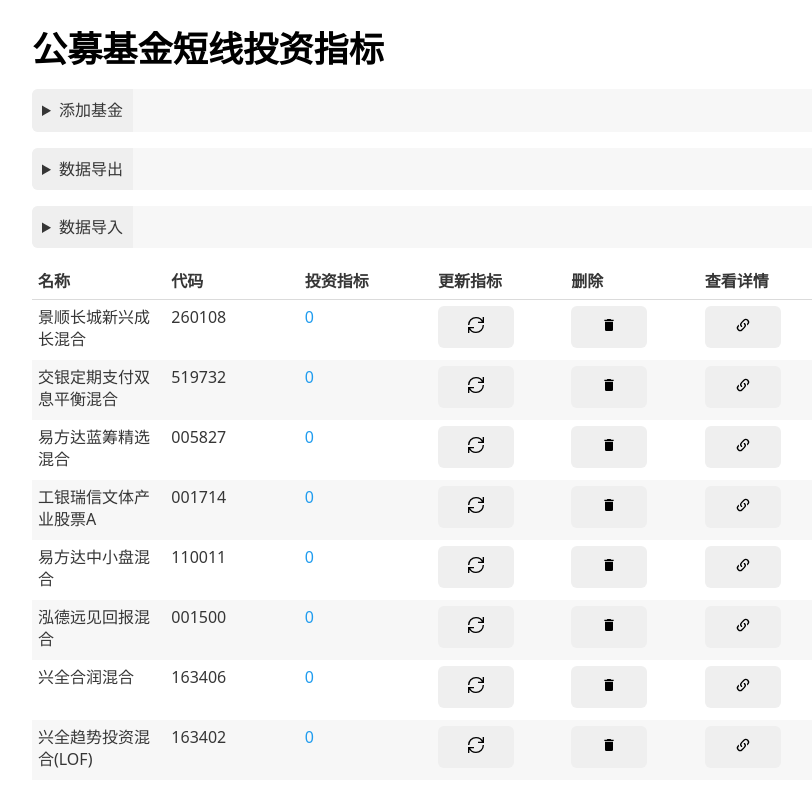
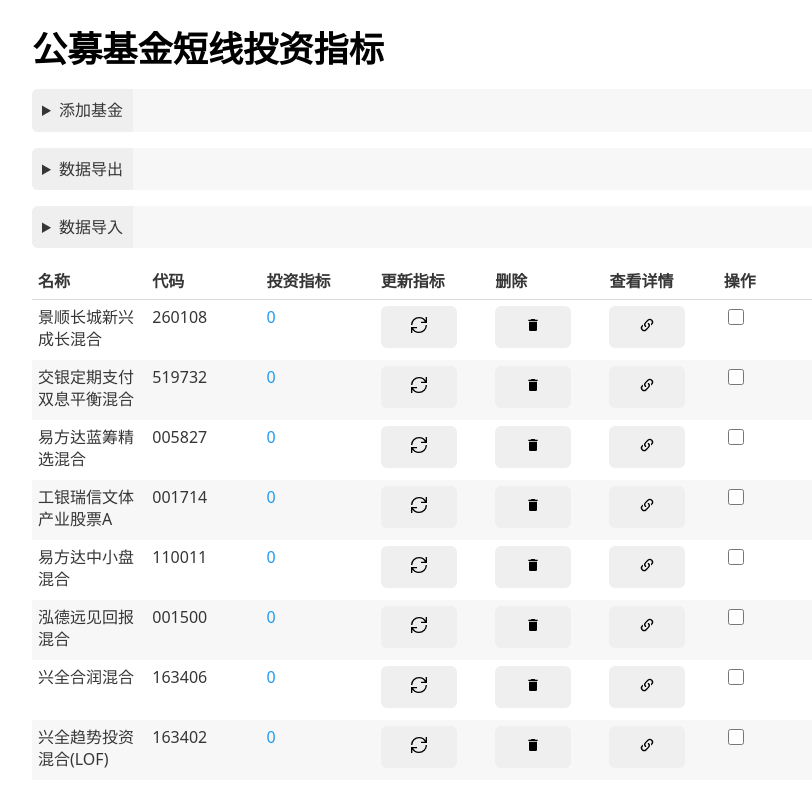
Before and after one commit to jerryshell/fund-web, a React (Create React App) app: page / in a window 1280 px wide. Shown: the top 786 px of the page, without its empty margins (208-1020 px from the left). Built offline with nearby package versions, Linux system fonts and the light colour scheme; no server answers.

Commit message:
feat: 操作计算

```diff
--- a/src/App.js
+++ b/src/App.js
@@ -5,6 +5,7 @@
 import FundAdd from './component/FundAdd'
 import FundExport from './component/FundExport'
 import FundImport from './component/FundImport'
+import SelectedFundList from './component/SelectedFundList'
 
 const App = () => {
   const fundList = useSelector(store => store.fundList)
@@ -15,6 +16,7 @@
       <FundAdd/>
       <FundExport/>
       <FundImport/>
+      <SelectedFundList/>
       <FundTable fundList={fundList}/>
     </div>
   )
--- a/src/component/Fund.js
+++ b/src/component/Fund.js
@@ -1,24 +1,25 @@
 import React, { useEffect, useState } from 'react'
 import axios from 'axios'
-import { useDispatch } from 'react-redux'
+import { useDispatch, useSelector } from 'react-redux'
 import { actionCreator } from '../redux/actionCreator'
 import UpdateButtonIcon from './UpdateButtonIcon'
 
 const Fund = (props) => {
   const dispatch = useDispatch()
+  const selectedFundList = useSelector(store => store.selectedFundList)
 
   const [jerryIndexClassName, setJerryIndexClassName] = useState('info')
   const [loading, setLoading] = useState(false)
 
   const fetchJerryIndex = () => {
     setLoading(true)
-    const url = `http://127.0.0.1:8080/fund/jerryIndex/fundCode/${props.code}`
+    const url = `http://127.0.0.1:8080/fund/jerryIndex/fundCode/${props.fund.code}`
     axios.get(url).then(response => {
       console.log('fetchJerryIndex() response', response)
 
       // setJerryIndex
       const jerryIndex = response.data
-      dispatch(actionCreator.setJerryIndexByCode(jerryIndex, props.code))
+      dispatch(actionCreator.setJerryIndexByCode(jerryIndex, props.fund.code))
 
       // setJerryIndexClassName
       if (jerryIndex <= -5) {
@@ -40,20 +41,28 @@
 
   const handleRemoveBtnClick = () => {
     console.log('handleRemoveBtnClick()')
-    dispatch(actionCreator.removeFund(props.code))
+    dispatch(actionCreator.removeFund(props.fund.code))
   }
 
   const handleDetailBtnClick = () => {
-    window.open(`https://fund.eastmoney.com/${props.code}.html`, '_blank')
+    window.open(`https://fund.eastmoney.com/${props.fund.code}.html`, '_blank')
   }
 
-  useEffect(fetchJerryIndex, [dispatch, props.code])
+  const handleCheckboxChange = (checked) => {
+    if (checked) {
+      dispatch(actionCreator.pushSelectedFundList(props.fund))
+    } else {
+      dispatch(actionCreator.removeSelectedFundListByCode(props.fund.code))
+    }
+  }
+
+  useEffect(fetchJerryIndex, [dispatch, props.fund.code])
 
   return (
     <tr>
-      <td>{props.name}</td>
-      <td>{props.code}</td>
-      <td className={jerryIndexClassName}>{props.jerryIndex}</td>
+      <td>{props.fund.name}</td>
+      <td>{props.fund.code}</td>
+      <td className={jerryIndexClassName}>{props.fund.jerryIndex}</td>
       <td>
         <button
           onClick={fetchJerryIndex}
@@ -90,6 +99,13 @@
           </svg>
         </button>
       </td>
+      <td>
+        <input
+          type="checkbox"
+          defaultChecked={selectedFundList.find(item => item.code === props.fund.code)}
+          onChange={e => {handleCheckboxChange(e.target.checked)}}
+        />
+      </td>
     </tr>
   )
 }
--- a/src/component/FundAdd.js
+++ b/src/component/FundAdd.js
@@ -38,17 +38,15 @@
     <details>
       <summary>添加基金</summary>
       <form>
-        <label form={'fundName'}>基金名称</label>
+        <label>基金名称</label>
         <input
-          id={'fundName'}
           type={'text'}
           placeholder={'基金名称'}
           value={newFund.name}
           onChange={handleNewFundNameChange}
         />
-        <label form={'fundCode'}>基金代码</label>
+        <label>基金代码</label>
         <input
-          id={'fundCode'}
           type={'text'}
           placeholder={'基金代码'}
           value={newFund.code}
--- a/src/component/FundTable.js
+++ b/src/component/FundTable.js
@@ -24,6 +24,9 @@
         <th>
           查看详情
         </th>
+        <th>
+          操作
+        </th>
       </tr>
       </thead>
       <tbody>
@@ -31,9 +34,7 @@
         props.fundList.map(fund => (
           <Fund
             key={fund.code}
-            name={fund.name}
-            code={fund.code}
-            jerryIndex={fund.jerryIndex}
+            fund={fund}
           />
         ))
       }
--- /dev/null
+++ b/src/component/SelectedFundList.js
@@ -0,0 +1,77 @@
+import React, { useState } from 'react'
+import { useSelector } from 'react-redux'
+
+const SelectedFundList = () => {
+  const selectedFundList = useSelector(state => state.selectedFundList)
+
+  const [totalAmount, setTotalAmount] = useState(0)
+
+  if (selectedFundList.length <= 0) {
+    return null
+  }
+
+  const jerryIndexList = selectedFundList.map(item => item.jerryIndex)
+  const jerryIndexSum = jerryIndexList.reduce((a, b) => a + b)
+
+  const tbody = selectedFundList.map(item => {
+    return (
+      <tr key={item.code}>
+        <td>
+          {item.name}
+        </td>
+        <td>
+          {item.code}
+        </td>
+        <td>
+          {item.jerryIndex}
+        </td>
+        <td>
+          {(totalAmount * item.jerryIndex / jerryIndexSum).toFixed(2)}
+        </td>
+      </tr>
+    )
+  })
+
+  return (
+    <details>
+      <summary>操作计算</summary>
+      <p>
+        指标之和：{jerryIndexSum.toFixed(2)}
+      </p>
+
+      <form>
+        <label>
+          本次操作总金额
+        </label>
+        <input
+          type={'number'}
+          onChange={e => setTotalAmount(e.target.value)}
+        />
+      </form>
+
+      <table>
+        <thead>
+        <tr>
+          <th>
+            名称
+          </th>
+          <th>
+            代码
+          </th>
+          <th>
+            投资指标
+          </th>
+          <th>
+            本次操作金额
+          </th>
+        </tr>
+        </thead>
+        <tbody>
+        {tbody}
+        </tbody>
+      </table>
+    </details>
+  )
+}
+
+export default SelectedFundList
--- a/src/index.js
+++ b/src/index.js
@@ -6,9 +6,11 @@
 import { combineReducers, createStore } from 'redux'
 import { fundReducer } from './redux/fundReducer'
 import { Provider } from 'react-redux'
+import { selectedFundListReducer } from './redux/selectedFundListReducer'
 
 const reducer = combineReducers({
   fundList: fundReducer,
+  selectedFundList: selectedFundListReducer,
 })
 
 const store = createStore(reducer)
--- a/src/redux/actionCreator.js
+++ b/src/redux/actionCreator.js
@@ -32,4 +32,18 @@
       }
     }
   },
+  pushSelectedFundList: (fund) => {
+    console.log('pushSelectedFundList() fund', fund)
+    return {
+      type: actionType.pushSelectedFundList,
+      data: fund,
+    }
+  },
+  removeSelectedFundListByCode: (code) => {
+    console.log('removeSelectedFundListByCode() code', code)
+    return {
+      type: actionType.removeSelectedFundListByCode,
+      data: code,
+    }
+  }
 }
--- a/src/redux/actionType.js
+++ b/src/redux/actionType.js
@@ -3,4 +3,6 @@
   addFund: 'addFund',
   removeFund: 'removeFund',
   setJerryIndexByCode: 'setJerryIndexByCode',
+  pushSelectedFundList: 'pushSelectedFundList',
+  removeSelectedFundListByCode: 'removeSelectedFundListByCode',
 }
--- /dev/null
+++ b/src/redux/selectedFundListReducer.js
@@ -0,0 +1,19 @@
+import { actionType } from './actionType'
+
+const initData = [
+]
+
+export const selectedFundListReducer = (state = initData, action) => {
+  switch (action.type) {
+    case actionType.pushSelectedFundList: {
+      return state.concat(action.data)
+    }
+    case actionType.removeSelectedFundListByCode: {
+      return state.filter(item => item.code !== action.data)
+    }
+    default: {
+      console.log('selectedFundListReducer default action', action)
+      return state
+    }
+  }
+}
```
